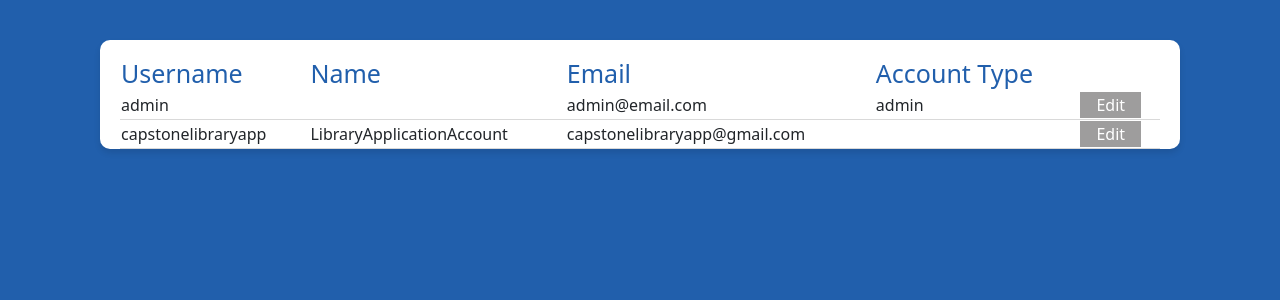
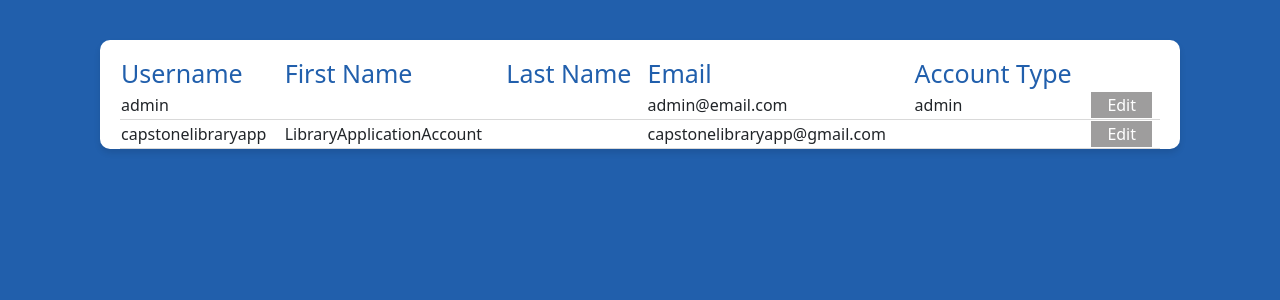
Before and after one commit to TouKoua/RichmondLibraryApp, a Django app: page /users/ in a window 1280 px wide. Shown: the part 75-375 px from the top of the page. Run offline with Django 5.2, Linux system fonts and the light colour scheme; data comes from the database, SQL or seed files in the repository; some libraries are stand-ins or nearby versions.

Commit message:
Added user_type as a editable field

```diff
--- a/Richmond_Library_App/templates/users.html
+++ b/Richmond_Library_App/templates/users.html
@@ -10,7 +10,8 @@
             <table class="user-table">
                 <tr class="user-table-head">
                     <td>Username</td>
-                    <td>Name</td>
+                    <td>First Name</td>
+                    <td>Last Name</td>
                     <td>Email</td>
                     <td>Account Type</td>
                 </tr>
@@ -19,6 +20,7 @@
                     <tr class="user-table-row">
                         <td>{{user.username}}</td>
                         <td>{{user.first_name}}</td>
+                        <td>{{user.last_name}}</td>
                         <td>{{user.email}}</td>
                         <td>{{user.user_type}}</td>
                         <td>
--- a/Richmond_Library_App/views/users.py
+++ b/Richmond_Library_App/views/users.py
@@ -23,6 +23,7 @@ class EditUser(View):
         # user.username = request.POST.get("_username")
         user.email = request.POST.get("_email")
         user.password = request.POST.get("_password")
+        user.user_type=request.POST.get("_user_type")
         user.save()
 
 
```
